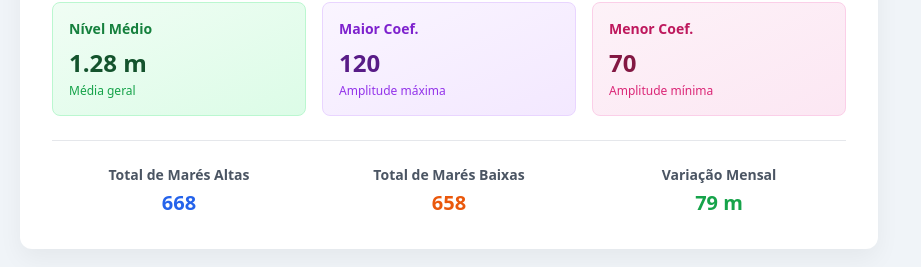
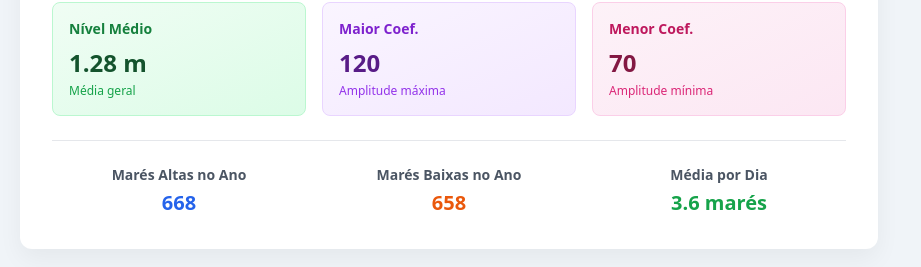
Before and after one commit to gustafa001/Mareagora, a Next.js app: page /mare/arquipelago-de-fernando-de-noronha in a window 1280 px wide. Shown: the part 4350-4617 px from the top of the page, without its empty margins (0-921 px from the left). Built offline with nearby package versions, Linux system fonts and the light colour scheme; no server answers.

Commit message:
Update PortStatistics.tsx

```diff
--- a/components/PortStatistics.tsx
+++ b/components/PortStatistics.tsx
@@ -86,16 +86,18 @@ export default function PortStatistics({ eventos, portName, currentMonth }: Port
       <div className="mt-6 pt-6 border-t border-gray-200">
         <div className="grid grid-cols-2 md:grid-cols-3 gap-4 text-center">
           <div>
-            <div className="text-sm text-gray-600 font-semibold">Total de Marés Altas</div>
+            <div className="text-sm text-gray-600 font-semibold">Marés Altas no Ano</div>
             <div className="text-xl font-bold text-blue-600 mt-1">{highTides}</div>
           </div>
           <div>
-            <div className="text-sm text-gray-600 font-semibold">Total de Marés Baixas</div>
+            <div className="text-sm text-gray-600 font-semibold">Marés Baixas no Ano</div>
             <div className="text-xl font-bold text-orange-600 mt-1">{lowTides}</div>
           </div>
           <div>
-            <div className="text-sm text-gray-600 font-semibold">Variação Mensal</div>
-            <div className="text-xl font-bold text-green-600 mt-1">{(amplitude * 30).toFixed(0)} m</div>
+            <div className="text-sm text-gray-600 font-semibold">Média por Dia</div>
+            <div className="text-xl font-bold text-green-600 mt-1">
+              {eventos.length > 0 ? ((highTides + lowTides) / eventos.length).toFixed(1) : '0'} marés
+            </div>
           </div>
         </div>
       </div>
```
